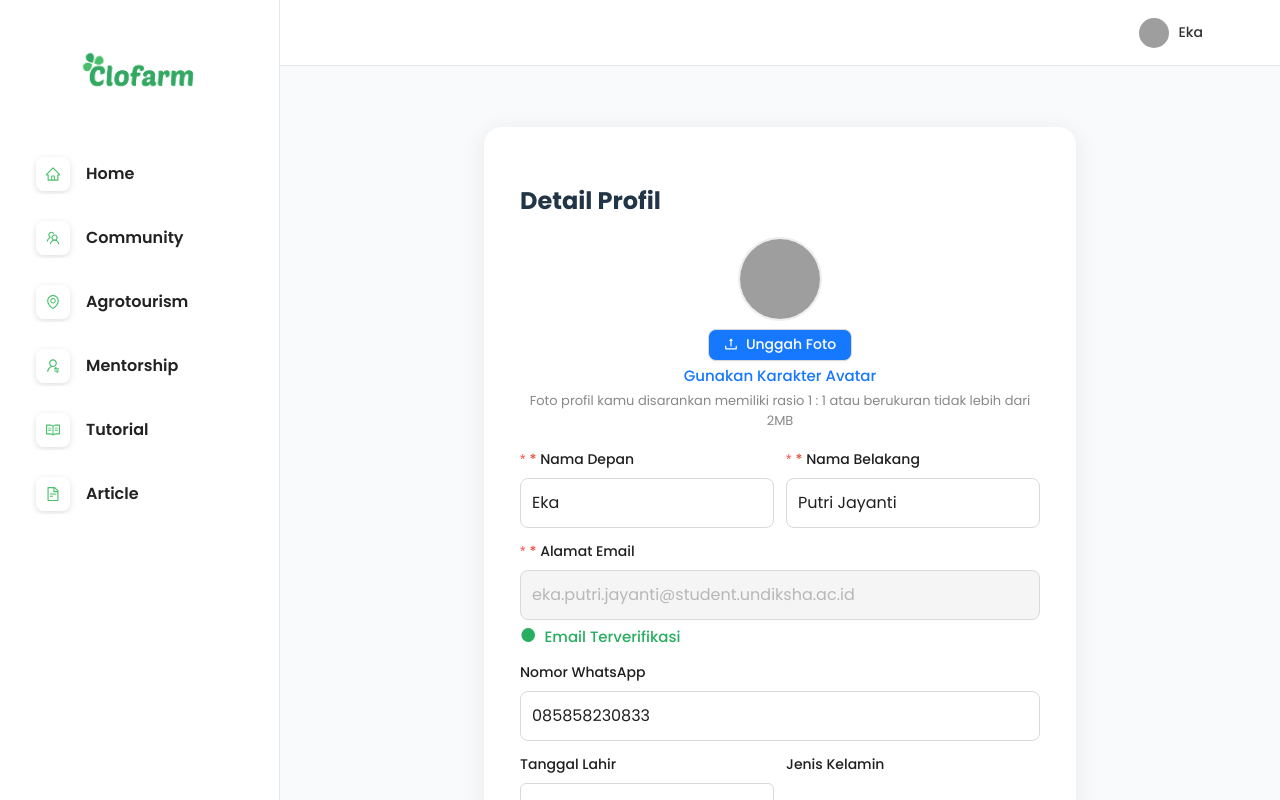
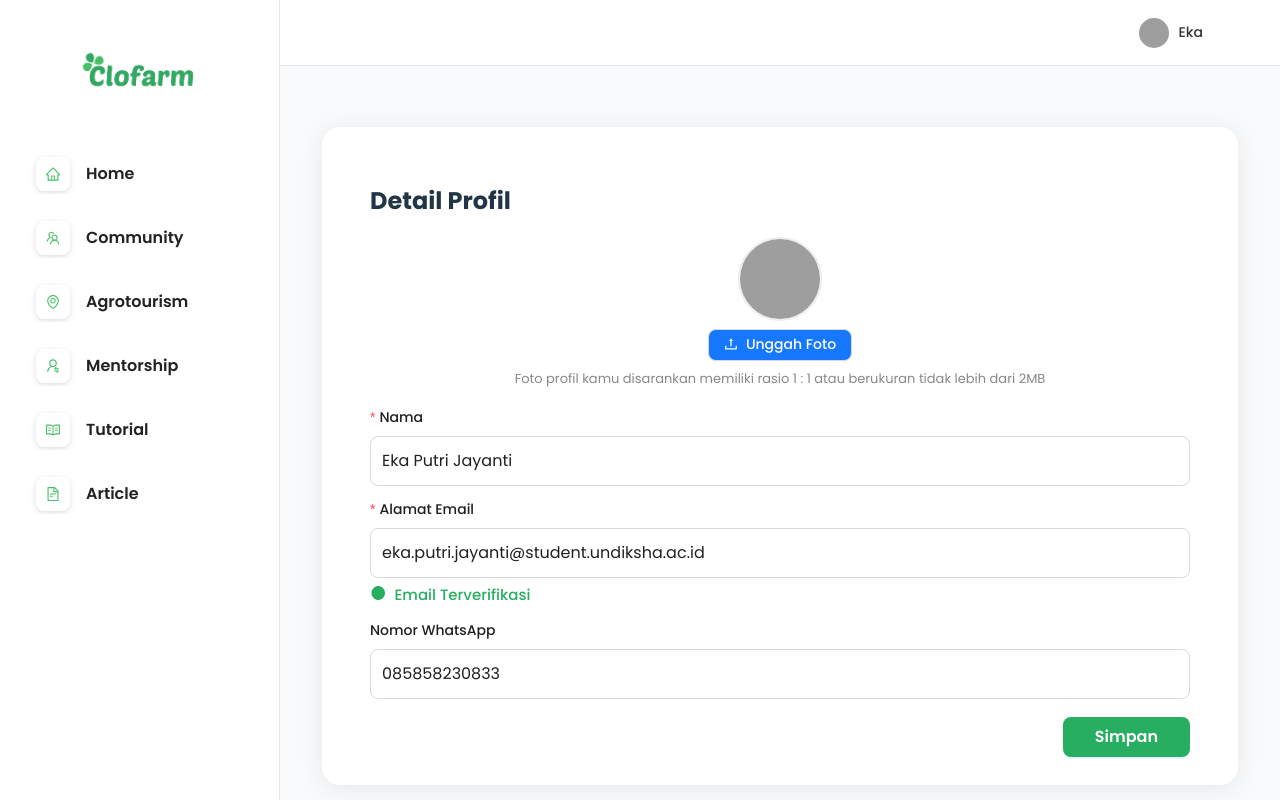
Before and after one commit to caturaprillia/clofarm-project, a React app in the folder react-clofarm/: page /profile-settings in a window 1280 px wide. Built offline with nearby package versions, Linux system fonts and the light colour scheme; grey boxes are pictures that could not be loaded; the HTML template or start-up script is replaced by a standard one.

Commit message:
perubahan

```diff
--- a/react-clofarm/src/pages/Profile/index.jsx
+++ b/react-clofarm/src/pages/Profile/index.jsx
@@ -1,6 +1,6 @@
 import React, { useState } from "react";
 import { UploadOutlined } from "@ant-design/icons";
-import { Button, Input, DatePicker, Radio, Form, message } from "antd";
+import { Button, Input, Form, message } from "antd";
 
 const Profile = () => {
   const [form] = Form.useForm();
@@ -8,7 +8,21 @@ const Profile = () => {
     "https://api.dicebear.com/7.x/adventurer-neutral/svg?seed=Eka"
   );
   const [emailVerified] = useState(true);
-  const [gender, setGender] = useState("female");
+  const [isAllFilled, setIsAllFilled] = useState(false);
+
+  // Default data
+  const defaultValues = {
+    name: "Eka Putri Jayanti",
+    email: "eka.putri.jayanti@student.undiksha.ac.id",
+    phone: "085858230833",
+  };
+
+  // Check if all required fields are filled
+  const checkAllFilled = (changed, all) => {
+    const values = { ...defaultValues, ...form.getFieldsValue(), ...all };
+    const required = [values.name, values.email, values.phone];
+    setIsAllFilled(required.every((v) => v && v.trim() !== ""));
+  };
 
   const handleUpload = () => {
     message.info("Fitur upload belum diimplementasikan.");
@@ -17,12 +31,12 @@ const Profile = () => {
   return (
     <div
       style={{
-        maxWidth: 520,
+        maxWidth: 820,
         margin: "32px auto",
         background: "#fff",
         borderRadius: 18,
         boxShadow: "0 4px 24px 0 rgba(0,0,0,0.08)",
-        padding: "36px 36px 28px 36px",
+        padding: "36px 48px 28px 48px",
         fontFamily: "Poppins, sans-serif",
       }}
     >
@@ -67,9 +81,7 @@ const Profile = () => {
           target="_blank"
           rel="noopener noreferrer"
           style={{ color: "#1677ff", fontSize: 15, marginBottom: 2 }}
-        >
-          Gunakan Karakter Avatar
-        </a>
+        ></a>
         <div
           style={{
             color: "#888",
@@ -86,55 +98,27 @@ const Profile = () => {
       <Form
         form={form}
         layout="vertical"
-        initialValues={{
-          firstName: "Eka",
-          lastName: "Putri Jayanti",
-          email: "eka.putri.jayanti@student.undiksha.ac.id",
-          phone: "085858230833",
-          gender: "female",
-          bio: "",
-        }}
+        initialValues={defaultValues}
+        onValuesChange={checkAllFilled}
         onFinish={() => message.success("Profil disimpan!")}
       >
-        <div style={{ display: "flex", gap: 12 }}>
-          <Form.Item
-            label={
-              <span style={{ fontWeight: 500 }}>
-                <span style={{ color: "#e74c3c" }}>*</span> Nama Depan
-              </span>
-            }
-            name="firstName"
-            style={{ flex: 1, marginBottom: 12 }}
-            rules={[{ required: true, message: "Nama depan wajib diisi" }]}
-          >
-            <Input size="large" />
-          </Form.Item>
-          <Form.Item
-            label={
-              <span style={{ fontWeight: 500 }}>
-                <span style={{ color: "#e74c3c" }}>*</span> Nama Belakang
-              </span>
-            }
-            name="lastName"
-            style={{ flex: 1, marginBottom: 12 }}
-            rules={[{ required: true, message: "Nama belakang wajib diisi" }]}
-          >
-            <Input size="large" />
-          </Form.Item>
-        </div>
         <Form.Item
-          label={
-            <span style={{ fontWeight: 500 }}>
-              <span style={{ color: "#e74c3c" }}>*</span> Alamat Email
-            </span>
-          }
+          label={<span style={{ fontWeight: 500 }}>Nama</span>}
+          name="name"
+          style={{ marginBottom: 12 }}
+          rules={[{ required: true, message: "Nama wajib diisi" }]}
+        >
+          <Input size="large" />
+        </Form.Item>
+        <Form.Item
+          label={<span style={{ fontWeight: 500 }}>Alamat Email</span>}
           name="email"
           style={{ marginBottom: 4 }}
           rules={[
             { required: true, type: "email", message: "Masukkan email valid" },
           ]}
         >
-          <Input size="large" disabled />
+          <Input size="large" />
         </Form.Item>
         <div
           style={{
@@ -153,62 +137,25 @@ const Profile = () => {
         <Form.Item
           label={<span style={{ fontWeight: 500 }}>Nomor WhatsApp</span>}
           name="phone"
-          style={{ marginBottom: 12 }}
+          style={{ marginBottom: 18 }}
         >
           <Input size="large" />
-        </Form.Item>
-        <div style={{ display: "flex", gap: 12 }}>
-          <Form.Item
-            label={<span style={{ fontWeight: 500 }}>Tanggal Lahir</span>}
-            name="birth"
-            style={{ flex: 1, marginBottom: 12 }}
-          >
-            <DatePicker
-              size="large"
-              style={{ width: "100%" }}
-              placeholder="Pilih tanggal"
-              format="DD-MM-YYYY"
-            />
-          </Form.Item>
-          <Form.Item
-            label={<span style={{ fontWeight: 500 }}>Jenis Kelamin</span>}
-            name="gender"
-            style={{ flex: 1, marginBottom: 12 }}
-          >
-            <Radio.Group
-              onChange={(e) => setGender(e.target.value)}
-              value={gender}
-              style={{ width: "100%" }}
-            >
-              <Radio value="male">Laki-laki</Radio>
-              <Radio value="female">Perempuan</Radio>
-            </Radio.Group>
-          </Form.Item>
-        </div>
-        <Form.Item
-          label={<span style={{ fontWeight: 500 }}>Biografi</span>}
-          name="bio"
-          style={{ marginBottom: 18 }}
-        >
-          <Input.TextArea
-            rows={3}
-            placeholder=""
-            style={{ resize: "vertical" }}
-          />
         </Form.Item>
         <Form.Item style={{ textAlign: "right", marginBottom: 0 }}>
           <Button
             type="primary"
             htmlType="submit"
             style={{
-              background: "#e53935",
+              background: "#27ae60",
               border: "none",
               borderRadius: 8,
               fontWeight: 600,
               fontSize: 16,
               padding: "0 32px",
               height: 40,
+              transition: "background 0.2s",
             }}
+            disabled={false}
           >
             Simpan
           </Button>
```
